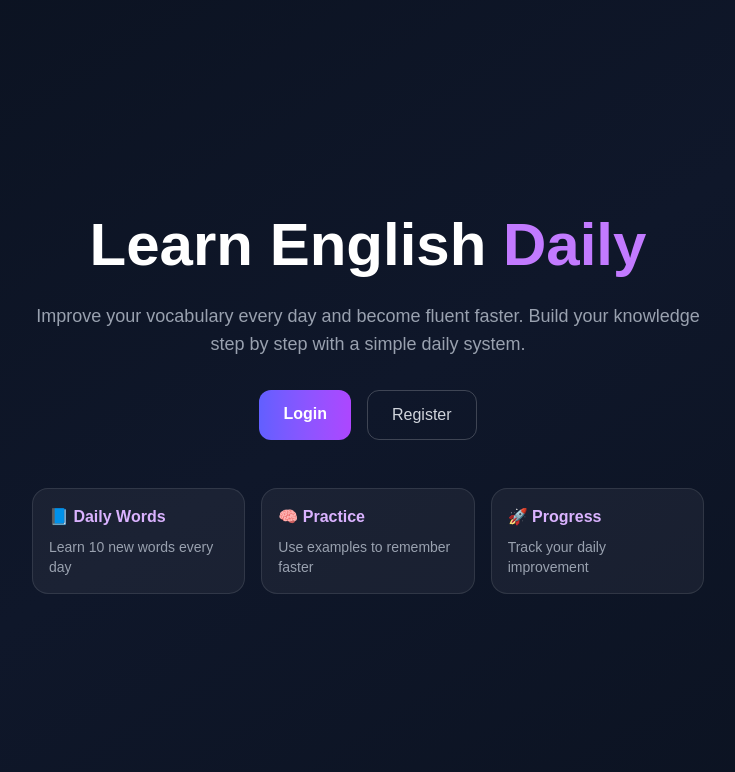
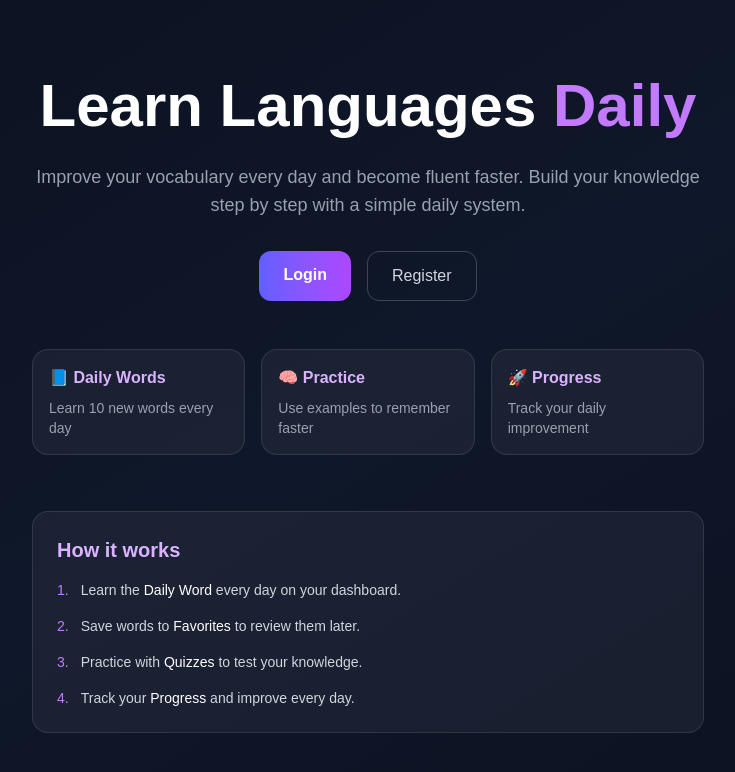
Before and after one commit to beridzezura14/English-learning-app, a Next.js app: page / in a window 1280 px wide. Shown: the top 772 px of the page, without its empty margins (272-1007 px from the left). Built offline with nearby package versions, Linux system fonts and the light colour scheme.

Commit message:
add some details

```diff
--- a/app/page.tsx
+++ b/app/page.tsx
@@ -3,23 +3,20 @@ import Link from "next/link";
 export default function Home() {
   return (
     <main className="min-h-screen bg-gradient-to-br from-[#0b1220] via-[#0f172a] to-[#0b1220] text-white flex items-center justify-center p-6">
-
       <div className="text-center max-w-2xl">
-
         {/* HERO TITLE */}
         <h1 className="text-4xl md:text-6xl font-bold leading-tight">
-          Learn English <span className="text-purple-400">Daily</span>
+          Learn Languages <span className="text-purple-400">Daily</span>
         </h1>
 
         {/* SUBTITLE */}
         <p className="text-gray-400 mt-5 text-base md:text-lg">
-          Improve your vocabulary every day and become fluent faster.
-          Build your knowledge step by step with a simple daily system.
+          Improve your vocabulary every day and become fluent faster. Build your
+          knowledge step by step with a simple daily system.
         </p>
 
         {/* BUTTONS */}
         <div className="flex flex-col sm:flex-row gap-4 justify-center mt-8">
-
           <Link
             href="/login"
             className="px-6 py-3 rounded-xl bg-gradient-to-r from-indigo-500 to-purple-500 hover:opacity-90 transition font-semibold"
@@ -33,12 +30,10 @@ export default function Home() {
           >
             Register
           </Link>
-
         </div>
 
         {/* FEATURE CARDS */}
         <div className="grid sm:grid-cols-3 gap-4 mt-12 text-left">
-
           <div className="bg-white/5 border border-white/10 p-4 rounded-2xl">
             <h3 className="font-semibold text-purple-300">📘 Daily Words</h3>
             <p className="text-gray-400 text-sm mt-2">
@@ -59,9 +54,51 @@ export default function Home() {
               Track your daily improvement
             </p>
           </div>
+        </div>
+        {/* HOW IT WORKS */}
+        <div className="mt-14 text-left bg-white/5 border border-white/10 p-6 rounded-2xl">
+          <h2 className="text-xl font-semibold text-purple-300 mb-4">
+            How it works
+          </h2>
 
+          <div className="space-y-4 text-gray-300 text-sm">
+            <div className="flex gap-3">
+              <span className="text-purple-400">1.</span>
+              <p>
+                Learn the{" "}
+                <span className="text-white font-medium">Daily Word</span> every
+                day on your dashboard.
+              </p>
+            </div>
+
+            <div className="flex gap-3">
+              <span className="text-purple-400">2.</span>
+              <p>
+                Save words to{" "}
+                <span className="text-white font-medium">Favorites</span> to
+                review them later.
+              </p>
+            </div>
+
+            <div className="flex gap-3">
+              <span className="text-purple-400">3.</span>
+              <p>
+                Practice with{" "}
+                <span className="text-white font-medium">Quizzes</span> to test
+                your knowledge.
+              </p>
+            </div>
+
+            <div className="flex gap-3">
+              <span className="text-purple-400">4.</span>
+              <p>
+                Track your{" "}
+                <span className="text-white font-medium">Progress</span> and
+                improve every day.
+              </p>
+            </div>
+          </div>
         </div>
-
       </div>
     </main>
   );
```
